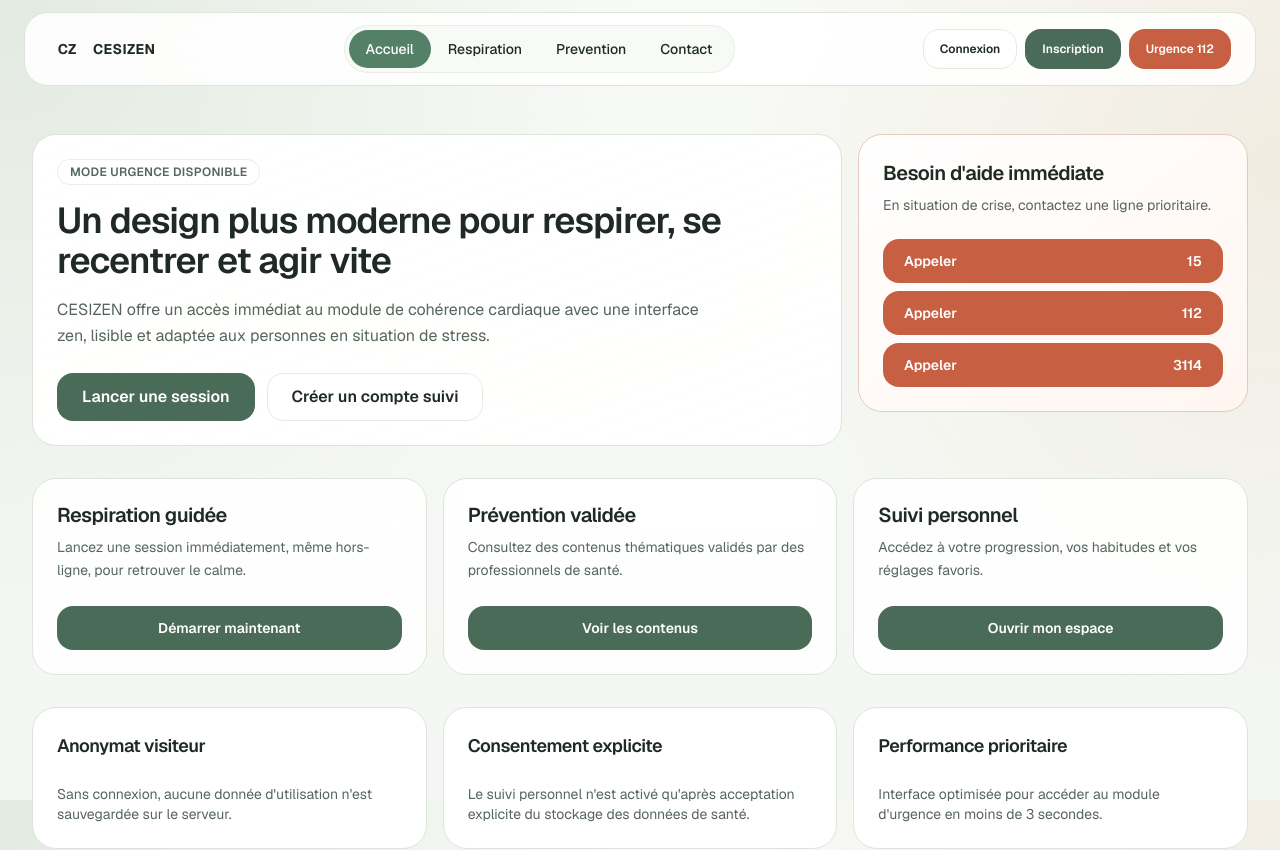
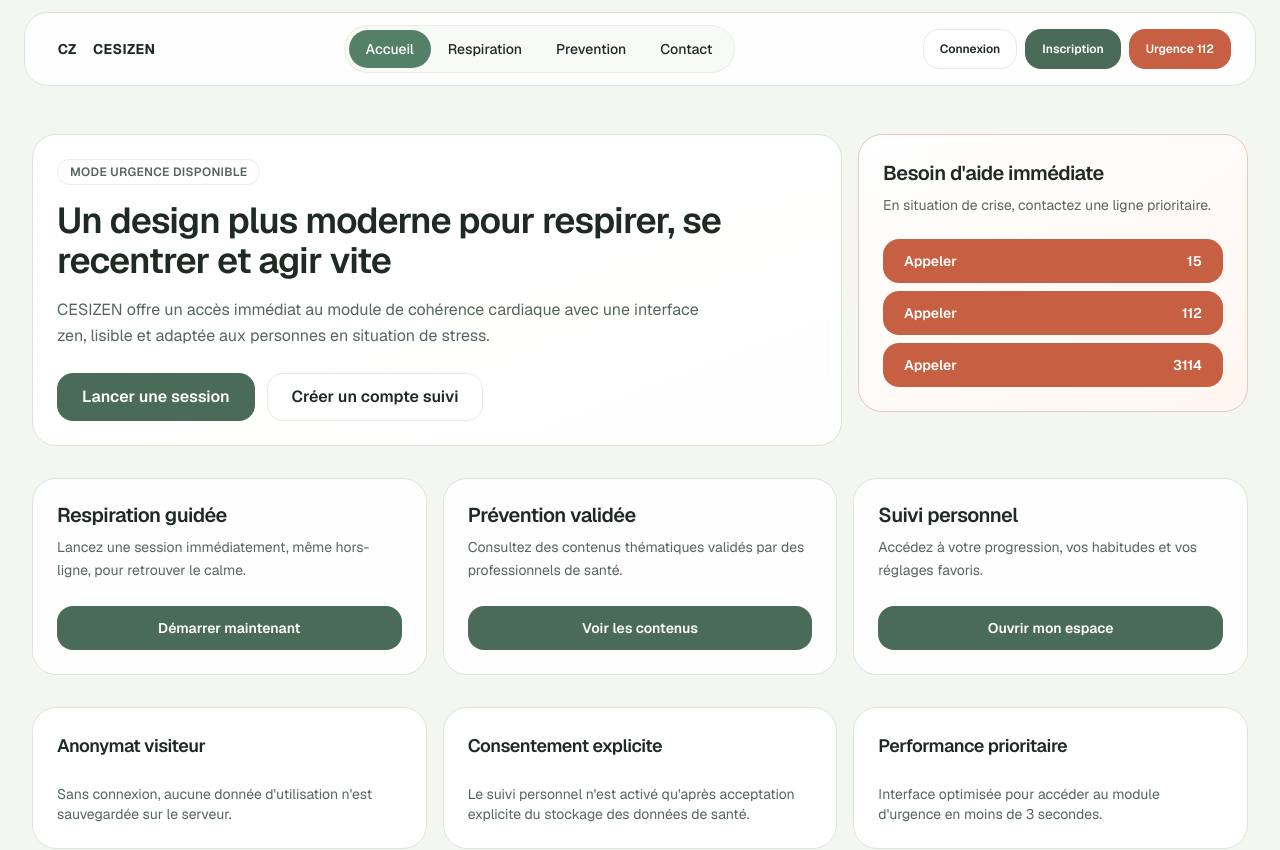
Before and after one commit to TxMy-Elu/cesizen_web, a Next.js app: page / in a window 1280 px wide. Shown: the top 850 px of the page. Built offline with nearby package versions, Linux system fonts and the light colour scheme.

Commit message:
fix(hydration): stabilize session-based rendering to avoid ssr-csr mismatch

```diff
--- a/app/layout.tsx
+++ b/app/layout.tsx
@@ -40,9 +40,9 @@ export default function RootLayout({
           >
             Aller au contenu principal
           </a>
-          <div className="flex min-h-screen flex-col">
+          <div className="flex min-h-screen flex-col bg-background">
             <SiteHeader />
-            <main id="contenu-principal" className="flex-1">
+            <main id="contenu-principal" className="flex-1 bg-background">
               {children}
             </main>
             <SiteFooter />
```
